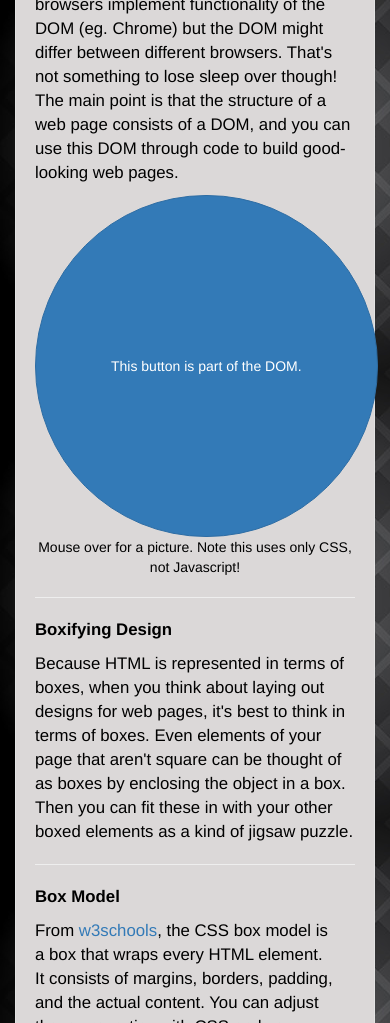
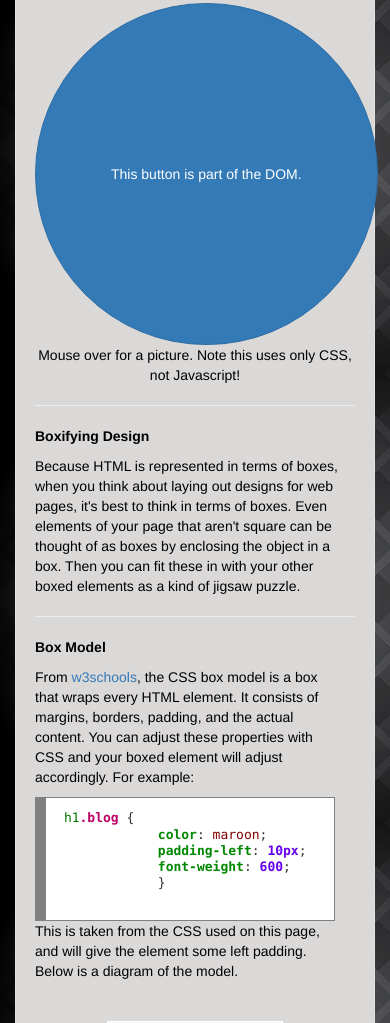
Before and after one commit to danielkermode/danielkermode.github.io, a plain HTML site: page blog/t2-html-css-dom-p1.html in a window 390 px wide. Shown: the part 977-2000 px from the top of the page. Drawn offline with nearby package versions, Linux system fonts and the light colour scheme.

Commit message:
font size responsive

```diff
--- a/blog/t2-html-css-dom-p1.html
+++ b/blog/t2-html-css-dom-p1.html
@@ -105,7 +105,7 @@
         <div class='box-model-text'>
           <p>
           From <a href='http://www.w3schools.com/css/css_boxmodel.asp'>w3schools</a>, the CSS box model is a box that wraps every HTML element. It consists of margins, borders, padding, and the actual content. You can adjust these properties with CSS and your boxed element will adjust accordingly. For example:
-          <div style="background: #ffffff; overflow:auto;width:auto;border:solid gray;border-width:.1em .1em .1em .8em;padding:.2em .6em;">
+          <div class="code-example" style="background: #ffffff; overflow:auto;width:auto;border:solid gray;border-width:.1em .1em .1em .8em;padding:.2em .6em;">
             <pre style="background-color: white; border: none; margin: 0; line-height: 125%"><span style="color: #007700">h1</span><span style="color: #BB0066; font-weight: bold">.blog</span> {
             <span style="color: #008800; font-weight: bold">color</span><span style="color: #333333">:</span> <span style="color: #800000">maroon</span>;
             <span style="color: #008800; font-weight: bold">padding-left</span><span style="color: #333333">:</span> <span style="color: #6600EE; font-weight: bold">10px</span>;
--- a/styles.css
+++ b/styles.css
@@ -4,8 +4,8 @@
   font-weight: bold;
 }
 
-p {
-  font-size: 1.2em;
+@media only screen and (min-width: 500px) {
+  body { font-size: 2em; }
 }
 
 h1.home {
@@ -39,6 +39,10 @@ div.blog-date {
   text-align: right;
   padding-top: 30px;
   order: 2;
+}
+
+div.code-example {
+
 }
 
 body {
```
